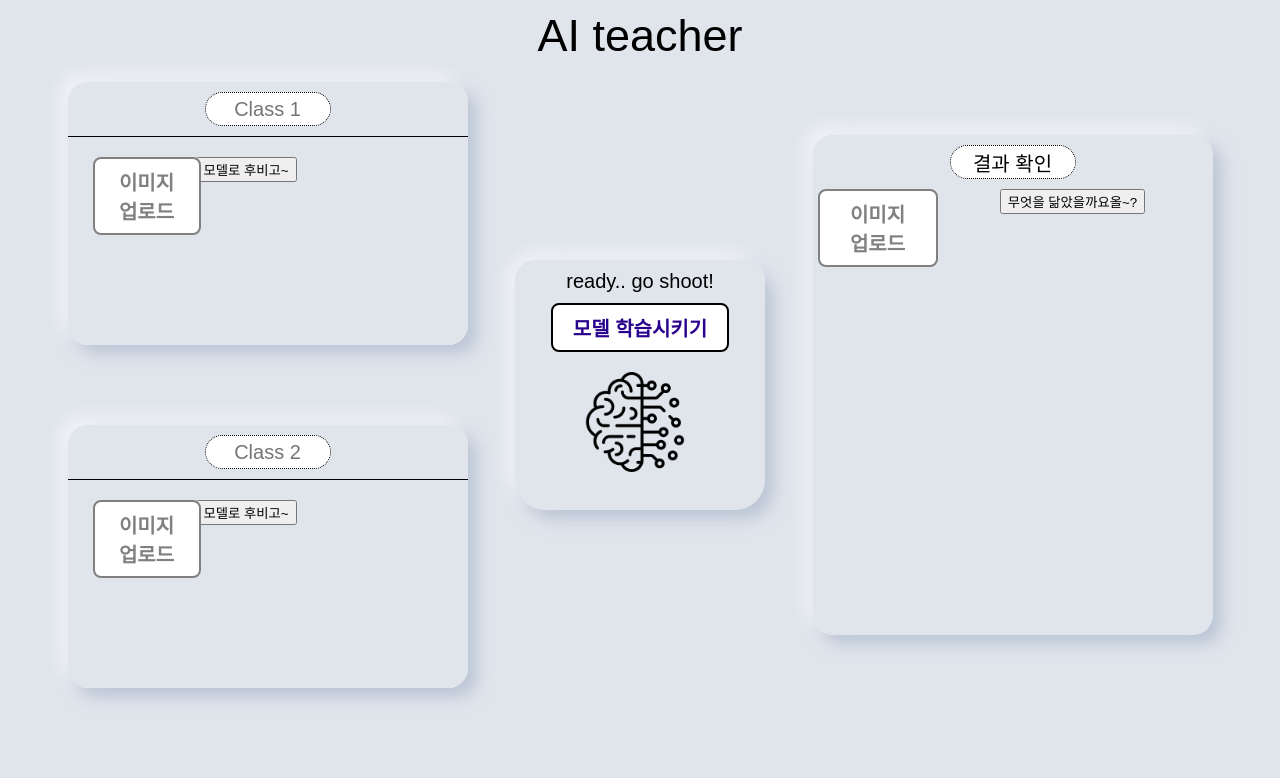
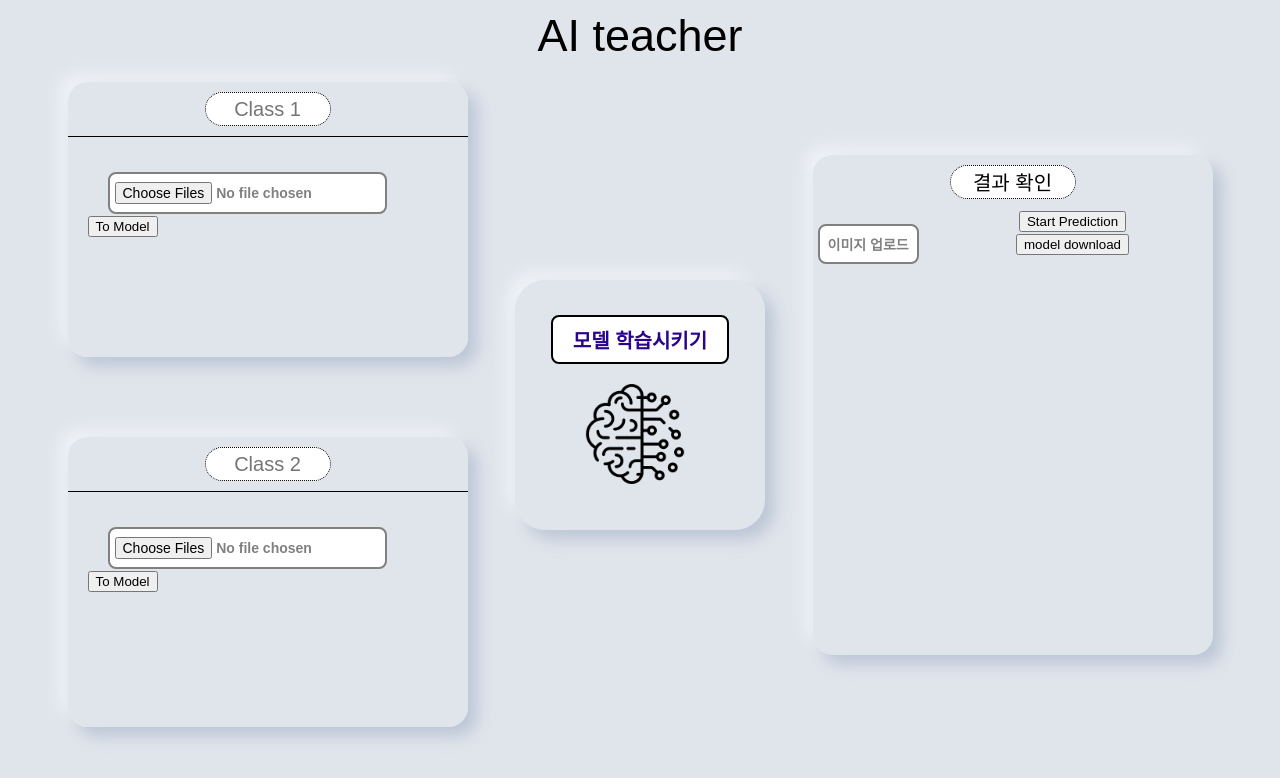
Before and after one commit to zox004/ai-teacher, a Flask app: page / in a window 1280 px wide. Shown: the top 778 px of the page. Run offline with Flask 2, Linux system fonts and the light colour scheme; parts of the project's set-up code (start-up, migrations or seed data) failed here and were passed over.

Commit message:
DB file upload and model download

```diff
--- a/app.py
+++ b/app.py
@@ -1,9 +1,15 @@
-from flask import Flask, request, render_template, redirect, url_for
-from PIL import Image
+from flask import Flask, request, render_template, redirect, send_file, jsonify
 from werkzeug.utils import secure_filename
 import model as md
-import io
+from pymongo import MongoClient
+import pymongo
 import os
+from gridfs import GridFS
+
+client = pymongo.MongoClient("mongodb+srv://aiteacher:1234@aiteacher.2urehvj.mongodb.net/?retryWrites=true&w=majority")
+db = client.aiteacher
+collection = db.data
+gfs = GridFS(db)
 
 app = Flask(__name__)
 
@@ -18,9 +24,17 @@
         files = request.files.getlist("file1[]")
 
         for f in files:
-            f.save('./data/train/class1/' + secure_filename(f.filename))
+            file_name = f.filename
+            data = f.read()
+            content_type = f.content_type
+            insertImg = gfs.put(data, content_type=content_type, file_name=file_name)
 
+        # return str(insertImg)
+        # return redirect("/")
+            # img = {'img' : f}
+            # db.data.insert_one(img)
         return redirect("/")
+        # return jsonify({'msg' : '저장되었습니다'})
 
 
 @app.route('/upload_class2', methods=['GET', 'POST'])
@@ -35,12 +49,13 @@
 @app.route('/train', methods=['GET', 'POST'])
 def train() :
     if request.method == 'POST' :
+
         md.train()
 
         return redirect("/")
 
 @app.route('/predict', methods=['GET', 'POST'])
-def prediction() :
+def img_prediction() :
     if request.method == 'POST' :
 
         f = request.files['prediction_file']
@@ -48,6 +63,27 @@
         md.prediction()
 
         return redirect("/")
+        # return render_template("/prediction")
+
+
+@app.route('/download', methods = ['GET', 'POST'])
+def download_file():
+    PATH = 'weight/model_best_epoch.pt'
+    return send_file(PATH, as_attachment=True)
+    # files_list = os.listdir("./weight")
+    # if request.method == 'POST':
+    #     sw = 0
+    #     for x in files_list:
+    #         if(x==request.form['downloadfile']):
+    #             sw=1
+    #     try:
+    #         path = "./weight/"
+    #         return send_file(path + request.form['downloadfile'],
+    #                 download_name = request.form['downloadfile'],
+    #                 as_attachment=True)
+    #     except:
+    #         print("download error")
+    # return render_template('hello.html', files=files_list)
 
 
 if __name__ == '__main__' :
--- a/static/css/style.css
+++ b/static/css/style.css
@@ -107,22 +107,20 @@
 float: left;
 }
 
-.btn10 {
-    left: 100px;
-}
-
 .btn1, .btn2, .btn3 {
+margin-top: 15px;
 float: left;
 border: 2px solid gray;
 color: grey;
 background-color: white;
-padding: 8px 20px;
+padding: 8px 8px;
 border-radius: 8px;
-font-size: 20px;
+font-size: 14px;
 font-weight: bold;
 }
 
 .tr_btn {
+    margin-top: 35px;
     border: 2px solid black;
     color: rgb(42, 3, 140);
     background-color: white;
@@ -188,9 +186,9 @@
 
 #ai_img {
     width: 100px;
+    margin-top: 20px;
     height: 100px;
     display: block;
-    margin-block: 20px;
     margin-left: 70px;
 }
 
@@ -285,6 +283,8 @@
 .preview1_howmany {
     float: left;
     margin:  25px 0 0 30px;
+    margin-top: 10px;
+    margin-left: 40px;
 }
 
 .preview2_howmany {
@@ -326,3 +326,16 @@
     font-size: 20px;
     border-radius: 20px;
 }
+
+#class1_sub, #class2_sub {
+    margin-top: 15px;
+    margin-left: 20px;
+    float: left;
+    border: 2px solid gray;
+    color: grey;
+    background-color: white;
+    padding: 8px 5px;
+    border-radius: 8px;
+    font-size: 14px;
+    font-weight: bold;
+}
--- a/templates/hello.html
+++ b/templates/hello.html
@@ -18,12 +18,13 @@
                 <h2><input id="class1" type="text" placeholder="Class 1"></h2>
             <div class="w3layouts1">
                 <div class="photos-upload-view">
-                    <form id="upload1" action="/upload_class1" method="POST" enctype="multipart/form-data">
-                        <div class="upload-btn-wrapper">
+                    <form class="upload1" action="/upload_class1" method="POST" enctype="multipart/form-data">
+                        <!-- <div class="upload-btn-wrapper">
                             <button class="btn1">이미지 업로드</button>
-                            <input type="file" name="file1[]" onchange="setThumbnail(event);" accept=".jpg, .png, .gif, .jfif" multiple>
-                        </div>
-                        <input type="submit" value="모델로 후비고~">
+                        </div> -->
+                        <input id="class1_sub" type="file" value="To Model" name="file1[]" onchange="setThumbnail(event);" accept=".jpg, .png, .gif, .jfif" multiple>
+                        <label for="class1_sub"></label>
+                        <input class="class1_sub" type="submit" value="To Model">
                     </form>
                         <p class="preview1_howmany"></p>
 
@@ -44,12 +45,14 @@
             <h2><input id="class2" type="text" placeholder="Class 2" ></h2>
             <div class="w3layouts2">
                 <div class="photos-upload-view">
-                    <form id="upload2" action="/upload_class2" method="POST" enctype="multipart/form-data">
-                        <div class="upload-btn-wrapper">
+                    <form class="upload1" action="/upload_class2" method="POST" enctype="multipart/form-data">
+                        <!-- <div class="upload-btn-wrapper">
                             <button class="btn2">이미지 업로드</button>
-                            <input type="file" name="file2[]" onchange="setThumbnail2(event);" accept=".jpg, .png, .gif, .jfif" multiple>
-                        </div>
-                        <input type="submit" value="모델로 후비고~">
+
+                        </div> -->
+                        <input id="class2_sub" type="file" name="file2[]" onchange="setThumbnail2(event);" accept=".jpg, .png, .gif, .jfif" multiple>
+                        <label for="class2_sub"></label>
+                        <input class="class2_sub" type="submit" value="To Model">
                     </form>
                         <p class="preview2_howmany"></p>
 
@@ -68,14 +71,18 @@
     </div>
     <div class = "container2">
         <div class="trainning_model">
-            <h2>ready.. go shoot!</h2>
+
             <form id="trainning_btn" action="/train" method="POST" enctype="multipart/form-data">
                 <div class="trainning">
-                    <button class="tr_btn">모델 학습시키기</button>
+
+                    <input class="tr_btn" type="submit" value="모델 학습시키기">
+
                     <img id="ai_img" src="static/img/brain.png">
+
                 </div>
-                <!-- <input type="submit" value="예측 결과">
-                {% if label %}
+
+                <!-- <input type="submit" value="예측 결과"> -->
+                <!-- {% if label %}
                     <span class="result_lable">
                         {{ label }}
                     </span>
@@ -92,10 +99,16 @@
                 <form id="upload" action="/predict" method="POST" enctype="multipart/form-data">
                     <div class="upload-btn-wrapper">
                         <button class="btn3">이미지 업로드</button>
-                        <input type="file" value="Upload" onchange="printFinal1(); printFinal2(); setThumbnail3(event);" name="prediction_file" accept=".jpg, .png, .gif, .jfif">
+                        <input type="file" name="prediction_file" value="Upload" onchange="printFinal1(); printFinal2(); setThumbnail3(event);"  accept=".jpg, .png, .gif, .jfif">
                     </div>
-                    <input type="submit" value="무엇을 닮았을까요올~?">
+                    <!-- <input class="class1_sub" type="submit" value="To Model"> -->
+                    <input type="submit" value="Start Prediction">
                 </form>
+                <form id="download" action="/download" method="POST" enctype="multipart/form-data">
+                    <!-- <input class="class1_sub" type="submit" value="To Model"> -->
+                    <input type="submit" name="downloadfile" value="model download">
+                </form>
+
                     <div class="img_preview3"></div>
                     <div id="final_container">
                         <div id="final1_container">
@@ -111,7 +124,6 @@
                             <div id="final2_bar"></div>
                         </div>
                     </div>
-
                     <!-- <input type="submit" value="예측 결과">
                     {% if label %}
                         <span class="result_lable">
@@ -125,6 +137,24 @@
 </div>
 
 <script>
+
+    $(document).ready( function() {
+
+        $("input[type=file]").change(function () {
+
+            var fileInput = document.getElementById("class2_sub");
+
+            var files = fileInput.files;
+            var file;
+        })
+
+        $(function() {
+            $(".input_img").click(function(){
+                $(this).remove();
+                document.querySelector(".preview2_howmany").innerHTML = files.length + "개 이미지 샘플";
+            });
+        });
+    });
     function printFinal1()  {
         // const name1 = $("#class1").val();
         // document.getElementById("fin")
@@ -155,15 +185,34 @@
             $(function() {
                 $(".input_img").click(function(){
                     (this).remove();
+
+
+
+
+                    // var fileInput = document.getElementsByClassName("input_img");
+
+                    // var files = fileInput.files;
+                    // var file;
+
+                    // for (var i = 0; i < files.length; i++) {
+
+                    //     file = files[i];
+
+                    //     alert(file.name);
+                    // }
+
                 });
             });
+
         };
 
         console.log(image);
         reader.readAsDataURL(image);
-        cnt1++;
+        // cnt1++;
+        var cnt = $('input[name=file1]');
     }
-        document.querySelector(".preview1_howmany").innerHTML = cnt1 + "개 이미지 샘플";
+    document.querySelector(".preview1_howmany").innerHTML = cnt.length() + "개 이미지 샘플";
+
 
     }
 
@@ -185,17 +234,25 @@
 
             $(function() {
                 $(".input_img").click(function(){
+                    var fileInput = document.getElementById("class2_sub");
+
+                    var files = fileInput.files;
                     $(this).remove();
-                    cnt2--;
+                    document.querySelector(".preview2_howmany").innerHTML = files.length + "개 이미지 샘플";
                 });
             });
         };
 
         console.log(image);
         reader.readAsDataURL(image);
-        cnt2++;
+
+        // var cnt = $('input[type=file]').val();
+        // document.querySelector(".preview2_howmany").innerHTML = cnt + "개 이미지 샘플";
     }
-    document.querySelector(".preview2_howmany").innerHTML = cnt2 + "개 이미지 샘플";
+
+    // document.querySelector(".preview2_howmany").innerHTML = file2.length() + "개 이미지 샘플";
+
+
     }
 
 
```
Also changed, not shown: model.py (+17 -15 lines), 1 other file.
